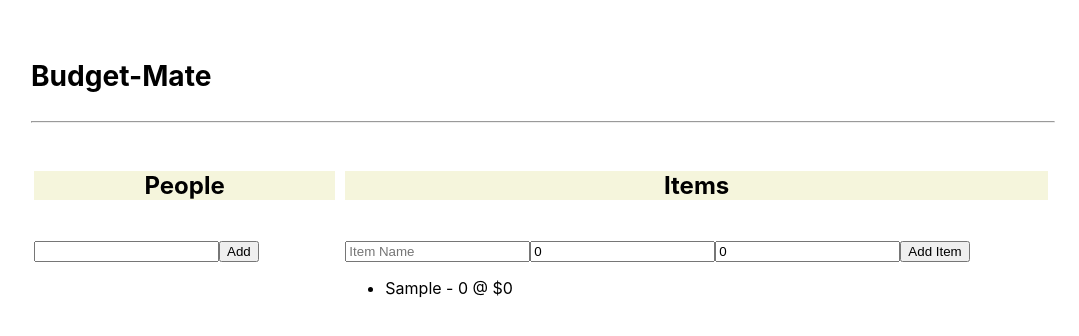
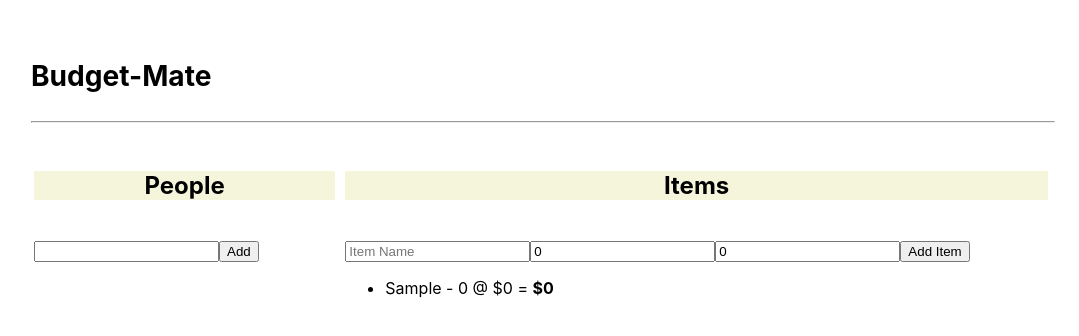
Before and after one commit to radroof22/budget-mate, a React (Create React App) app: page / in a window 1280 px wide. Both pictures are taken after typing "Sample" into the empty fields and a click on the button "Add Item". Shown: the top 336 px of the page, without its empty margins (97-1176 px from the left). Built offline with nearby package versions, Linux system fonts and the light colour scheme.

Commit message:
refractor item pane, add total for items

```diff
--- a/src/App.js
+++ b/src/App.js
@@ -5,10 +5,16 @@ import { useState } from "react";
 
 function App() {
   const [People, setPeople] = useState([]);
+  const [items, setItems] = useState([])
 
   function addPerson(newPerson) {
     setPeople([...People, newPerson]);
   }
+
+  function addItem(newItem) {
+    setItems([...items, newItem])
+  }
+
   return (
     <div className="App">
       <header className='appHeader'>
@@ -19,7 +25,7 @@ function App() {
         <PeoplePane People={People} addPerson={addPerson} />
       </div>
       <div className='itemPane'>
-        <ItemPane/>
+        <ItemPane items={items} addItem={addItem} />
       </div>
     </div>
   );
--- a/src/components/ItemPane/ItemPane.js
+++ b/src/components/ItemPane/ItemPane.js
@@ -1,13 +1,13 @@
 import { useState } from "react";
 
-function ItemPane() {
-  const [items, setItems] = useState([])
+function ItemPane({items, addItem}) {
+
   const [itemCount, setItemCount] = useState(0)
   const [itemName, setItemName] = useState("");
   const [itemPrice, setItemPrice] = useState(0);
   const [itemQuantity, setItemQuantity] = useState(0)
 
-  function addItem() {
+  function addNewItem() {
     let item = {
       id: itemCount,
       name: itemName,
@@ -15,7 +15,7 @@ function ItemPane() {
       quantity: itemQuantity
     }
 
-    setItems([...items, item]);
+    addItem(item)
 
     // reset state
     setItemCount(itemCount + 1);
@@ -46,14 +46,14 @@ function ItemPane() {
               value={itemQuantity}
               onChange={e => setItemQuantity(e.target.value)}
             />
-            <button onClick={addItem}>Add Item</button>
+            <button onClick={addNewItem}>Add Item</button>
           </div>
           <div>
             <ul>
               {items.map(item => {
                 return (
                   <li key={item.id}>
-                    {item.name} - {item.quantity} @ ${item.price}
+                    {item.name} - {item.quantity} @ ${item.price} = <strong>${item.quantity * item.price}</strong>
                   </li>
                 )
               })}
```
